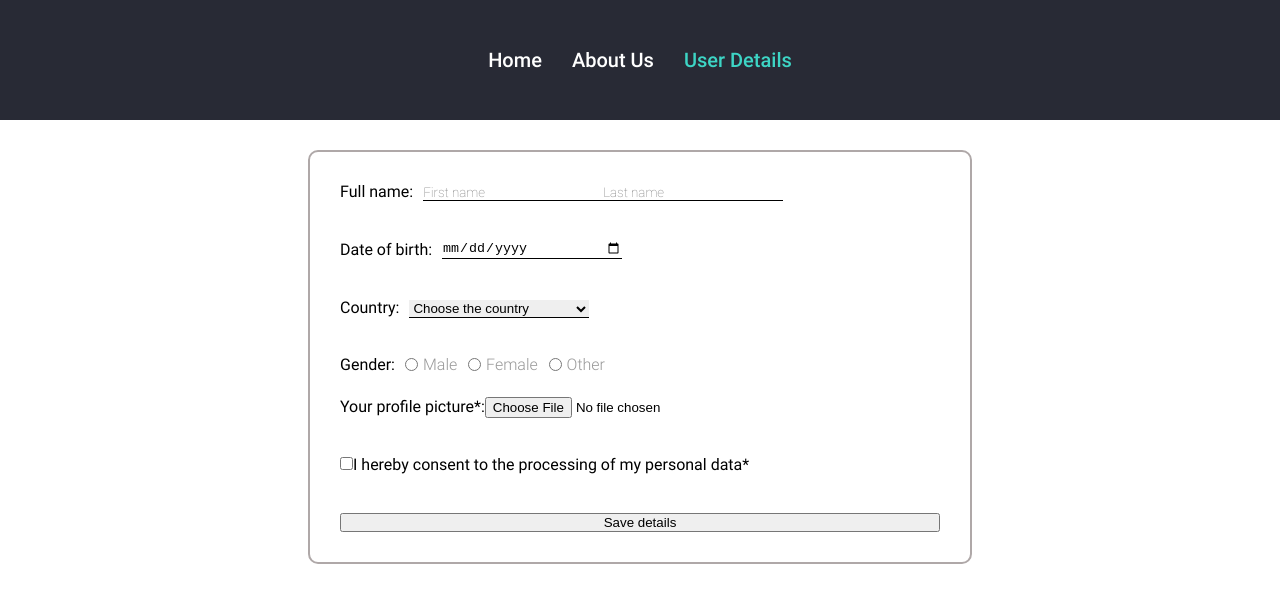
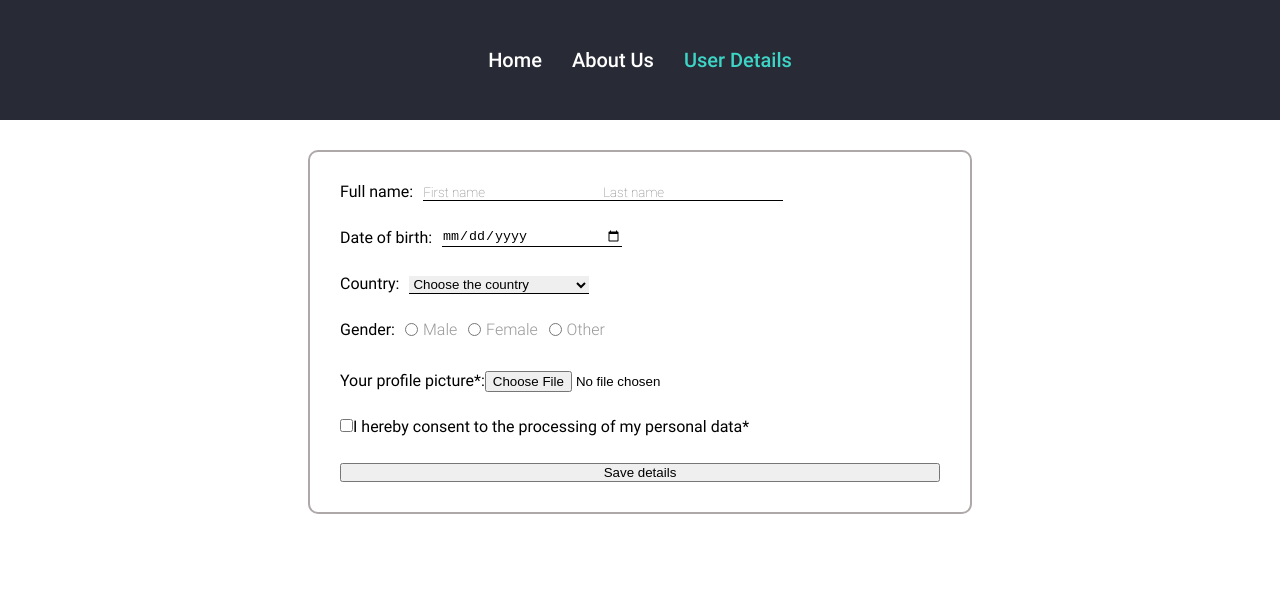
Before and after one commit to shevelevbv/RSS-React-March2023, a React (Vite) app in the folder components/: page /user in a window 1280 px wide. Shown: the top 602 px of the page. Built offline with nearby package versions, Linux system fonts and the light colour scheme.

Commit message:
fix: add fixed height to gender inputs container

```diff
--- a/components/src/components/UserForm.tsx
+++ b/components/src/components/UserForm.tsx
@@ -226,12 +226,14 @@ class UserForm extends React.Component<IPropsType> {
           </div>
           <div className="form__gender">
             <label className="form__label">Gender:</label>
+            <div className="form__gender__input_container">
               <GenderRadioInputs
                 maleRadioInput={this.maleRadioInput}
                 femaleRadioInput={this.femaleRadioInput}
                 otherRadioInput={this.otherRadioInput}
               />
               <ErrorText errorMessage={this.state.errors.gender} />
+            </div>
           </div>
           <div className="form__input_container">
             <FileInput fileInput={this.fileInput} />
--- a/components/src/components/form-components/GenderRadioInputs.tsx
+++ b/components/src/components/form-components/GenderRadioInputs.tsx
@@ -13,18 +13,18 @@ class GenderRadioInputs extends React.Component<IPropsType> {
   render = () => {
     return (
       <fieldset className="form__gender__inputs">
-        <label className="form__gender__label">
+        <div className="form__gender__input">
           <input type="radio" name="gender" value="male" ref={this.props.maleRadioInput} />
-          <span>Male</span>
-        </label>
-        <label className="form__gender__label">
+          <label>Male</label>
+        </div>
+        <div className="form__gender__input">
           <input type="radio" name="gender" value="female" ref={this.props.femaleRadioInput} />
-          <span>Female</span>
-        </label>
-        <label className="form__gender__label">
+          <label>Female</label>
+        </div>
+        <div className="form__gender__input">
           <input type="radio" name="gender" value="other" ref={this.props.otherRadioInput} />
-          <span>Other</span>
-        </label>
+          <label>Other</label>
+        </div>
       </fieldset>
     );
   };
--- a/components/src/styles/UserDetails.scss
+++ b/components/src/styles/UserDetails.scss
@@ -8,7 +8,7 @@
 .form {
   font-family: "Roboto Regular", sans-serif;
   width: 600px;
-  height: 350px;
+  height: 300px;
   display: flex;
   flex-direction: column;
   justify-content: space-between;
@@ -63,6 +63,7 @@
 
   &__gender {
       display: flex;
+      height: 40px;
 
     &__inputs {
       width: 200px;
@@ -71,18 +72,18 @@
       justify-content: space-between;
     }
 
-    &__label {
+    &__input {
       display: flex;
       column-gap: 5px;
     }
 
-    &__label input + span {
+    &__input input + label {
       color: #7f7f7f;
       font-family: "Roboto Light", sans-serif;
       opacity: 0.8;
     }
 
-    &__label input:checked + span {
+    &__input input:checked + label {
       color: black;
       font-family: "Roboto Regular", sans-serif;
     }
```
Lines whose indentation alone changed are shown as unchanged.
